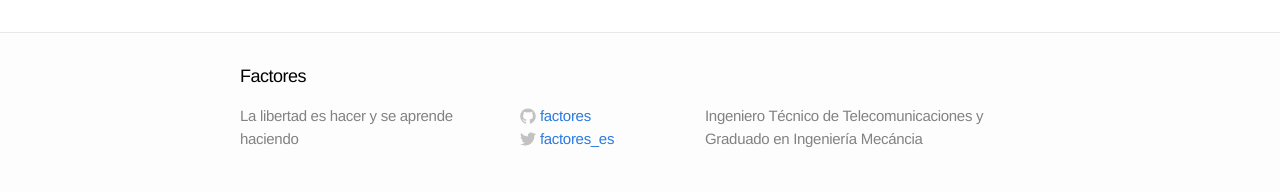
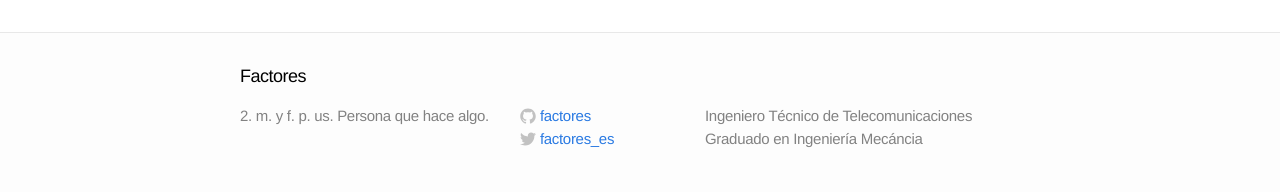
Before and after one commit to factores/factores.github.io, a Jekyll site: the page built from index.html, in a window 1280 px wide. Shown: the part 945-1137 px from the top of the page. Built offline with Jekyll 4.4.1, drawn with Linux system fonts in a browser that asks for light colours.

Commit message:
cambio config.yml

```diff
--- a/_config.yml
+++ b/_config.yml
@@ -2,8 +2,8 @@
 #title: "Bitácora de Factores"
 title: "Factores"
 #email: info@factores.es
-lema: La libertad es hacer y se aprende haciendo
-description: "Ingeniero Técnico de Telecomunicaciones y Graduado en Ingeniería Mecáncia"
+lema: 2. m. y f. p. us. Persona que hace algo.
+description: "Ingeniero Técnico de Telecomunicaciones Graduado en Ingeniería Mecáncia"
 baseurl: ""
 url: ""
 twitter_username: factores_es
```
